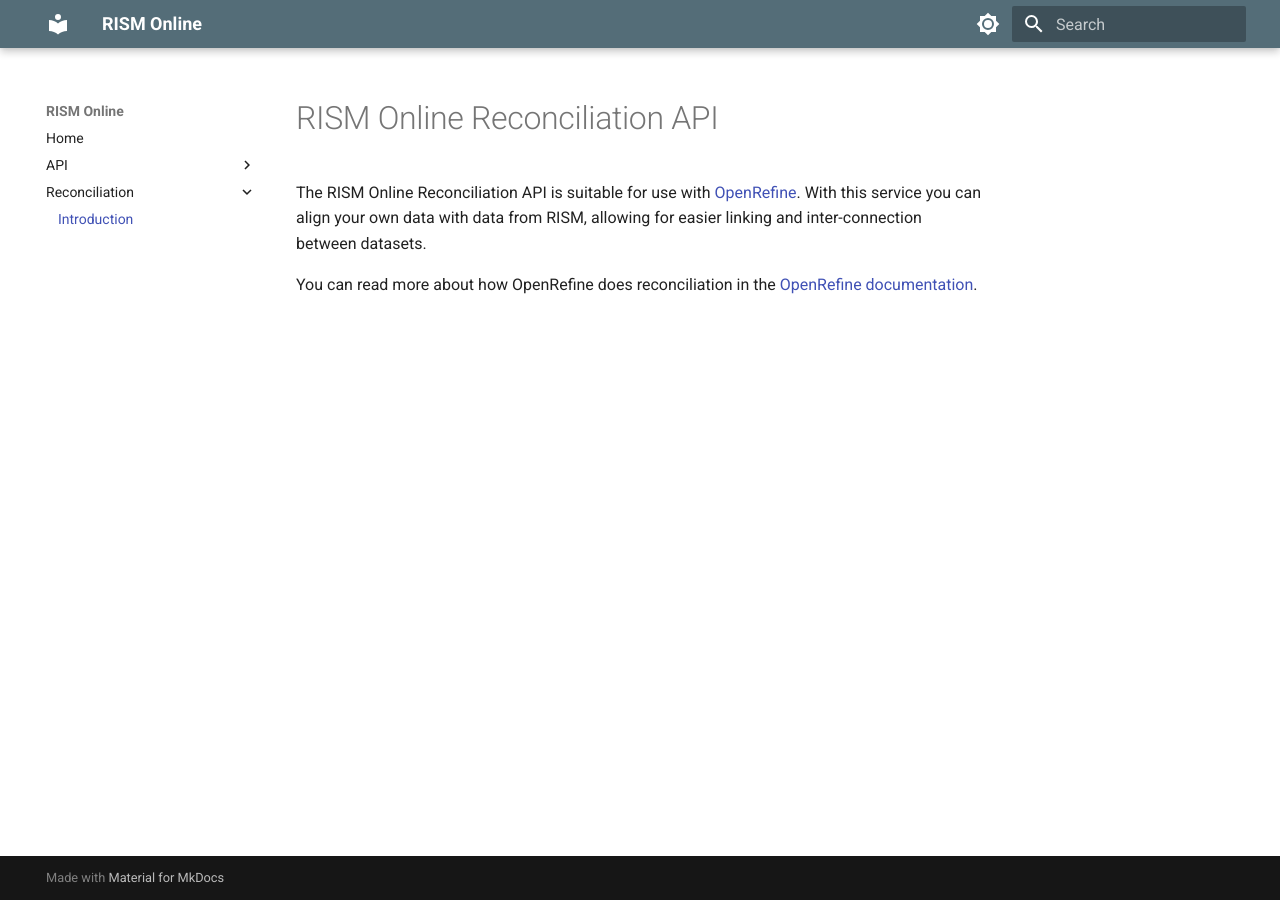
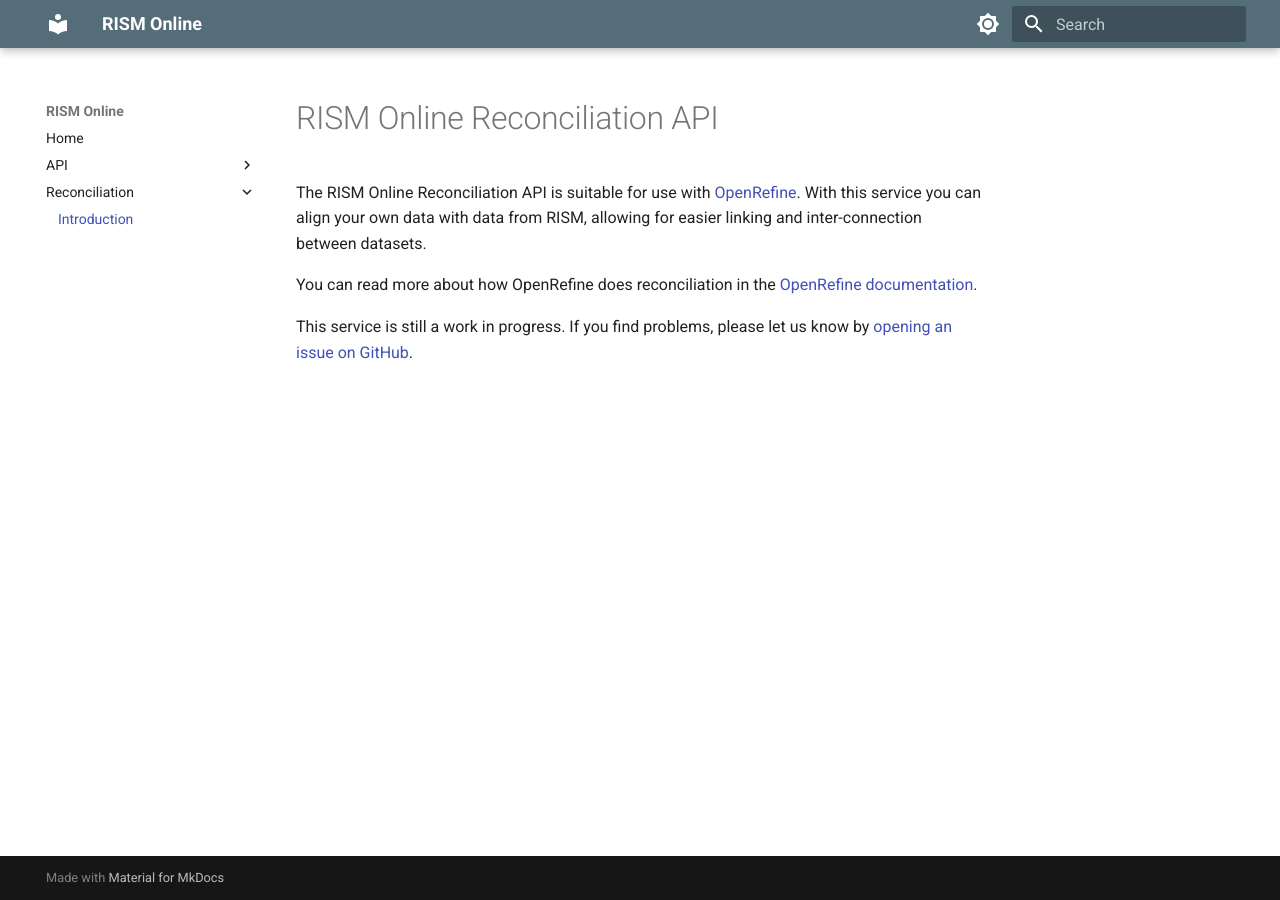
Before and after one commit to rism-digital/rism-online-docs, an MkDocs documentation site: the page built from docs/reconciliation/introduction.md, in a window 1280 px wide. Built offline with MkDocs 1.6.1 and Material for MkDocs 9.7.7, drawn with Linux system fonts in a browser that asks for light colours.

Commit message:
Note about reconciliation service

```diff
--- a/docs/reconciliation/introduction.md
+++ b/docs/reconciliation/introduction.md
@@ -5,3 +5,6 @@ service you can align your own data with data from RISM, allowing for easier lin
 datasets.
 
 You can read more about how OpenRefine does reconciliation in the [OpenRefine documentation](https://openrefine.org/docs/manual/reconciling).
+
+This service is still a work in progress. If you find problems, please let us know by [opening
+an issue on GitHub](https://github.com/rism-digital/rism-online-issues/issues/).
```
